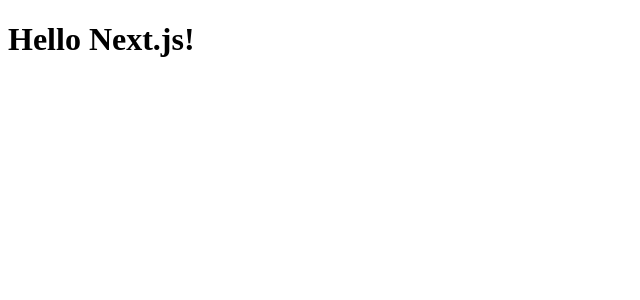
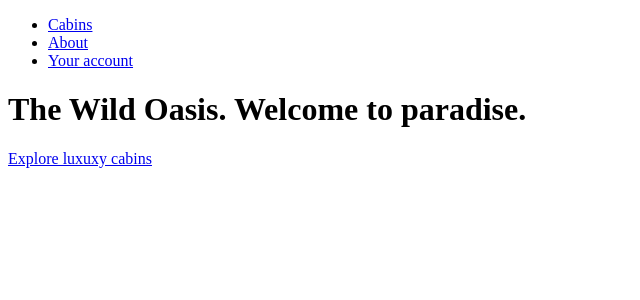
Before and after one commit to thirraz/the-wild-oasis-website, a Next.js app: page / in a window 1280 px wide. Shown: the top 300 px of the page, without its empty margins (0-640 px from the left). Built offline with nearby package versions, Linux system fonts and the light colour scheme.

Commit message:
udpate: navigating between routes with <Link/>

```diff
--- /dev/null
+++ b/app/components/Navigation.js
@@ -0,0 +1,17 @@
+import Link from "next/link"
+
+export default function Navigation() {
+	return (
+		<ul>
+			<li>
+				<Link href="/cabins">Cabins</Link>
+			</li>
+			<li>
+				<Link href="/about">About</Link>
+			</li>
+			<li>
+				<Link href="/account">Your account</Link>
+			</li>
+		</ul>
+	)
+}
--- a/app/page.js
+++ b/app/page.js
@@ -1,3 +1,13 @@
+import Link from "next/link"
+import Navigation from "./components/Navigation"
+
 export default function Home() {
-	return <h1>Hello Next.js!</h1>
+	return (
+		<div>
+			<Navigation />
+			<h1>The Wild Oasis. Welcome to paradise.</h1>
+
+			<Link href="/cabins">Explore luxuxy cabins</Link>
+		</div>
+	)
 }
```
Also changed, not shown: app/about/page.js (+8 -1 lines), app/account/page.js (+8 -1 lines), app/cabins/page.js (+8 -1 lines).
